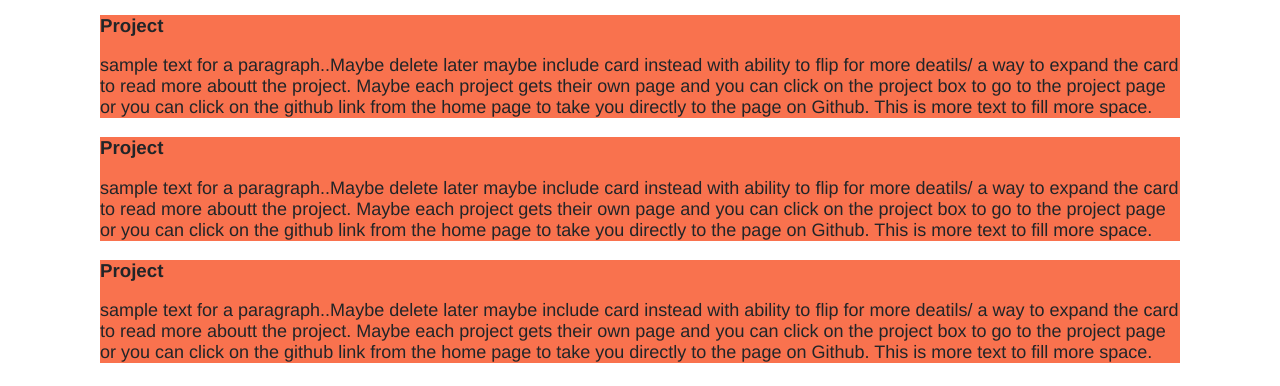
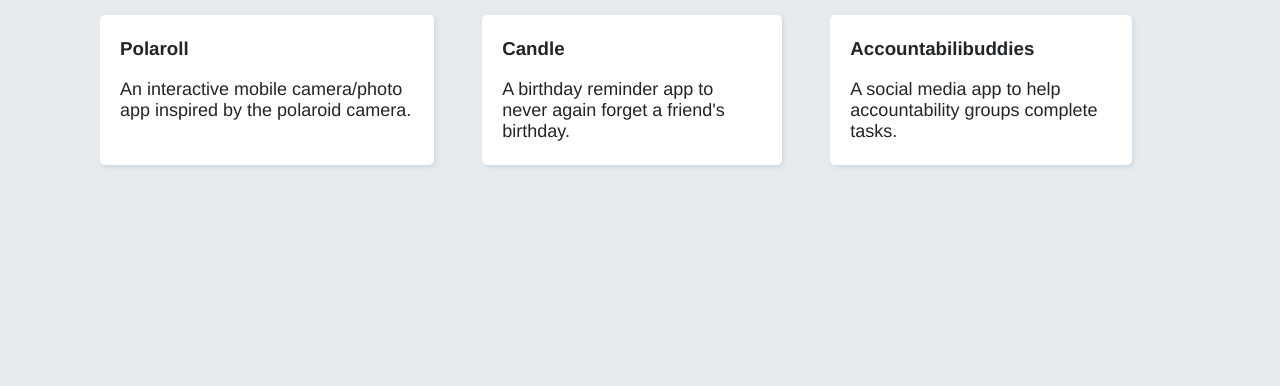
Before and after one commit to ljg2gb/Portfolio, a Gatsby site: page / in a window 1280 px wide. Shown: the part 604-990 px from the top of the page. After the commit the page ends 800 px from the top, so only its background shows below. Built offline with nearby package versions, Linux system fonts and the light colour scheme; Gatsby itself is replaced by a stand-in of ours.

Commit message:
adds project content

```diff
--- a/src/components/project.js
+++ b/src/components/project.js
@@ -1,10 +1,10 @@
 import React from "react";
 
-export default function Project() {
+export default function Project({title, text}) {
   return (
     <div className='project'>
-        <h3>Project</h3>
-        <p>sample text for a paragraph..Maybe delete later maybe include card instead with ability to flip for more deatils/ a way to expand the card to read more aboutt the project. Maybe each project gets their own page and you can click on the project box to go to the project page or you can click on the github link from the home page to take you directly to the page on Github. This is more text to fill more space.</p>
+        <h3>{title}</h3>
+        <p>{text}</p>
     </div>
   );
 }
--- a/src/components/projects.js
+++ b/src/components/projects.js
@@ -5,9 +5,20 @@ export default function Projects() {
   return (
     <div className='projects'>
         <h2>Projects</h2>
-        <Project></Project>
-        <Project></Project>
-        <Project></Project>
+            <div className='projects-container'>
+                <Project
+                    title='Polaroll'
+                    text='An interactive mobile camera/photo app inspired by the polaroid camera.'
+                ></Project>
+                <Project
+                    title='Candle'
+                    text="A birthday reminder app to never again forget a friend's birthday."
+                ></Project>
+                <Project
+                    title='Accountabilibuddies'
+                    text="A social media app to help accountability groups complete tasks."
+                ></Project>
+            </div>
     </div>
   );
 }
--- a/src/styles/index.sass
+++ b/src/styles/index.sass
@@ -50,6 +50,7 @@ nav
     justify-content: space-between
     padding: 0 20px
     line-height: 20px
+
     .name
         font-size: 30px
         line-height: 80px
@@ -72,8 +73,16 @@ nav
 
 
 .projects
-    background-color: $grayscale1
+    background-color: $grayscale2
     padding: 5px 100px
+    margin-bottom: 100px
+
+.projects-container
+    display: flex
 
 .project
-    background-color: $coral
+    margin-right: 6vh
+    background-color: $grayscale1
+    padding: 5px 20px
+    border-radius: 5px
+    box-shadow: 2px 2px 5px $grayscale3;
```
